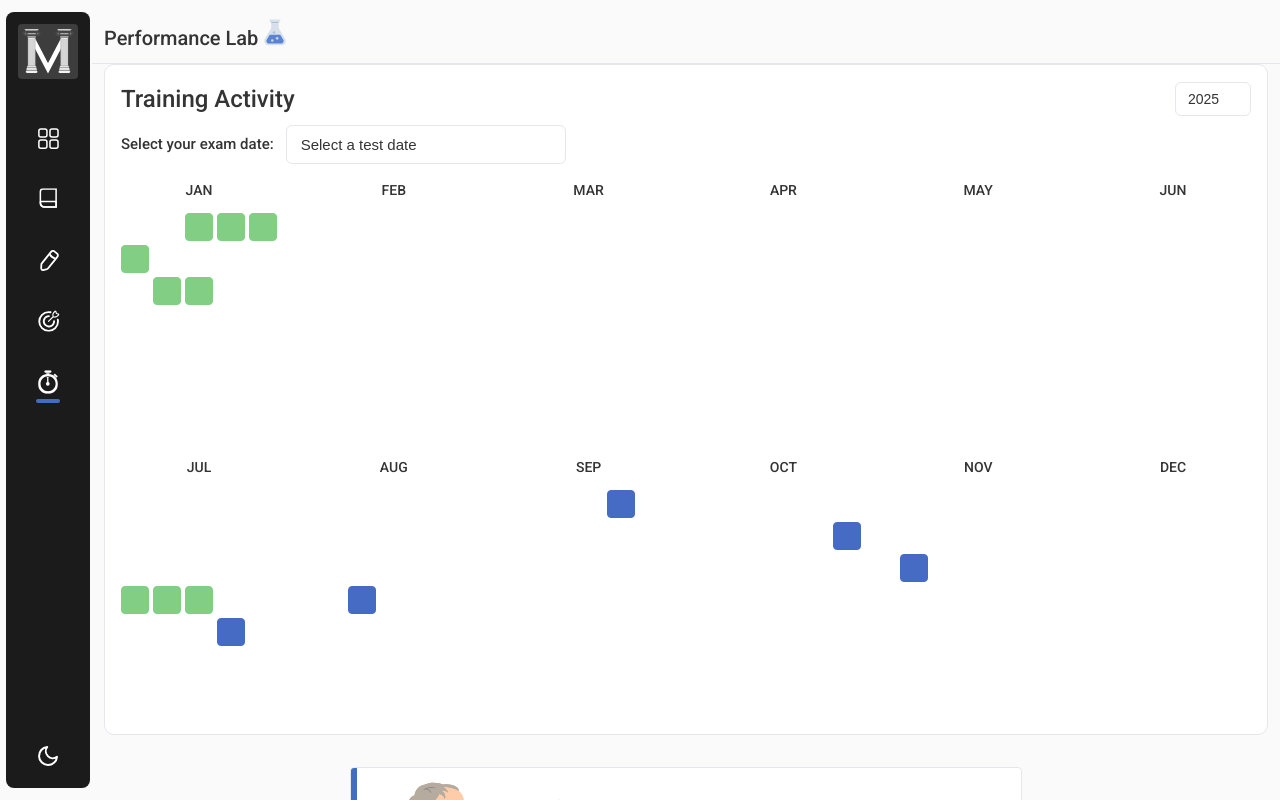
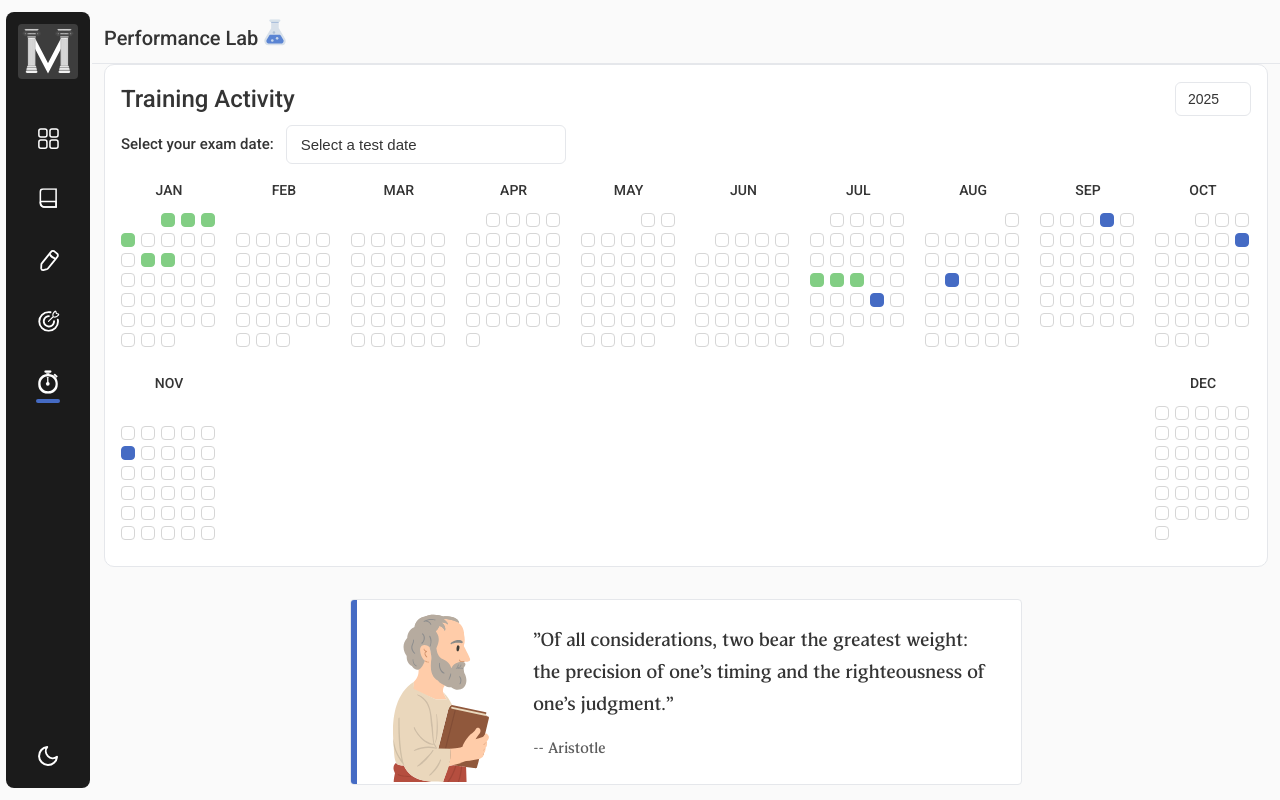
Before and after one commit to Orujhimaru/max_odyssey, a React (Vite) app: page /lab in a window 1280 px wide. Shown: the top 800 px of the page. Built offline with nearby package versions, Linux system fonts and the light colour scheme; sample sign-in values are in the browser's storage; a web font is replaced by a local one.

Commit message:
design: calendar size fix

```diff
--- a/src/pages/LabPage/LabPage.css
+++ b/src/pages/LabPage/LabPage.css
@@ -718,8 +718,8 @@
 /* Month grid */
 .month-grid {
   display: grid;
-  grid-template-columns: repeat(5, 28px);
-  grid-template-rows: repeat(7, 28px);
+  grid-template-columns: repeat(5, 16px);
+  grid-template-rows: repeat(7, 16px);
   gap: 4px;
 }
 
@@ -731,11 +731,11 @@
 
 /* Activity square */
 .activity-square {
-  width: 28px;
-  height: 28px;
+  width: 14px;
+  height: 14px;
   border-radius: 4px;
   background-color: rgba(255, 255, 255, 0.05);
-  border: 1px solid rgba(255, 255, 255, 0.08);
+  border: 1px solid #d6d6d6;
   position: relative;
   cursor: pointer;
   display: flex;
```
